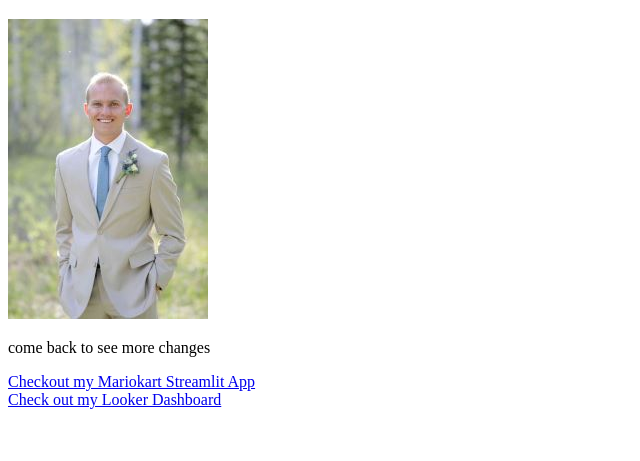
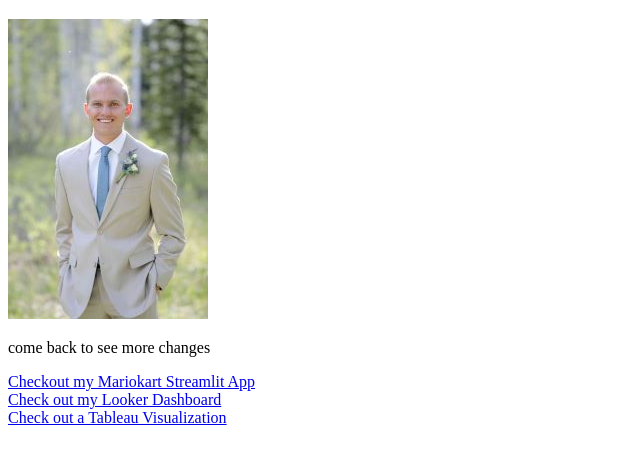
Before and after one commit to honedog/Github_assignment1_take2, a plain HTML site: page index.html in a window 1280 px wide. Shown: the part 61-522 px from the top of the page, without its empty margins (0-640 px from the left). Drawn offline with Linux system fonts and the light colour scheme.

Commit message:
Update index.html

```diff
--- a/index.html
+++ b/index.html
@@ -10,6 +10,7 @@
    <img src="Austin Professional Headshot.jpg" alt="Image of Austin">
    <p>come back to see more changes</p>
    <a href="https://austinhone-mariokart-stats.streamlit.app" a>Checkout my Mariokart Streamlit App</a><br>
-   <a href="looker.html">Check out my Looker Dashboard</a>
+   <a href="looker.html">Check out my Looker Dashboard</a><br>
+   <a href="tableau.html">Check out a Tableau Visualization</a>
 </body>
 </html>
```
